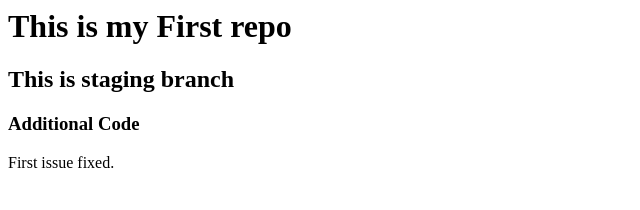
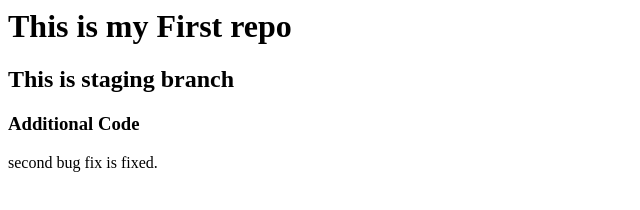
Before and after one commit to arundevlearn/first-test-repo, a plain HTML site: page index.html in a window 1280 px wide. Shown: the full height of the page, 0-640 px from the left. Drawn offline with Linux system fonts and the light colour scheme.

Commit message:
second bug fix done.

```diff
--- a/index.html
+++ b/index.html
@@ -4,6 +4,6 @@
         <h1>This is my First repo</h1>
         <h2>This is staging branch</h2>
         <h3>Additional Code</h3>
-        <p>First issue fixed.</p>
+        <p>second bug fix is fixed.</p>
     </body>
 </html>
```
